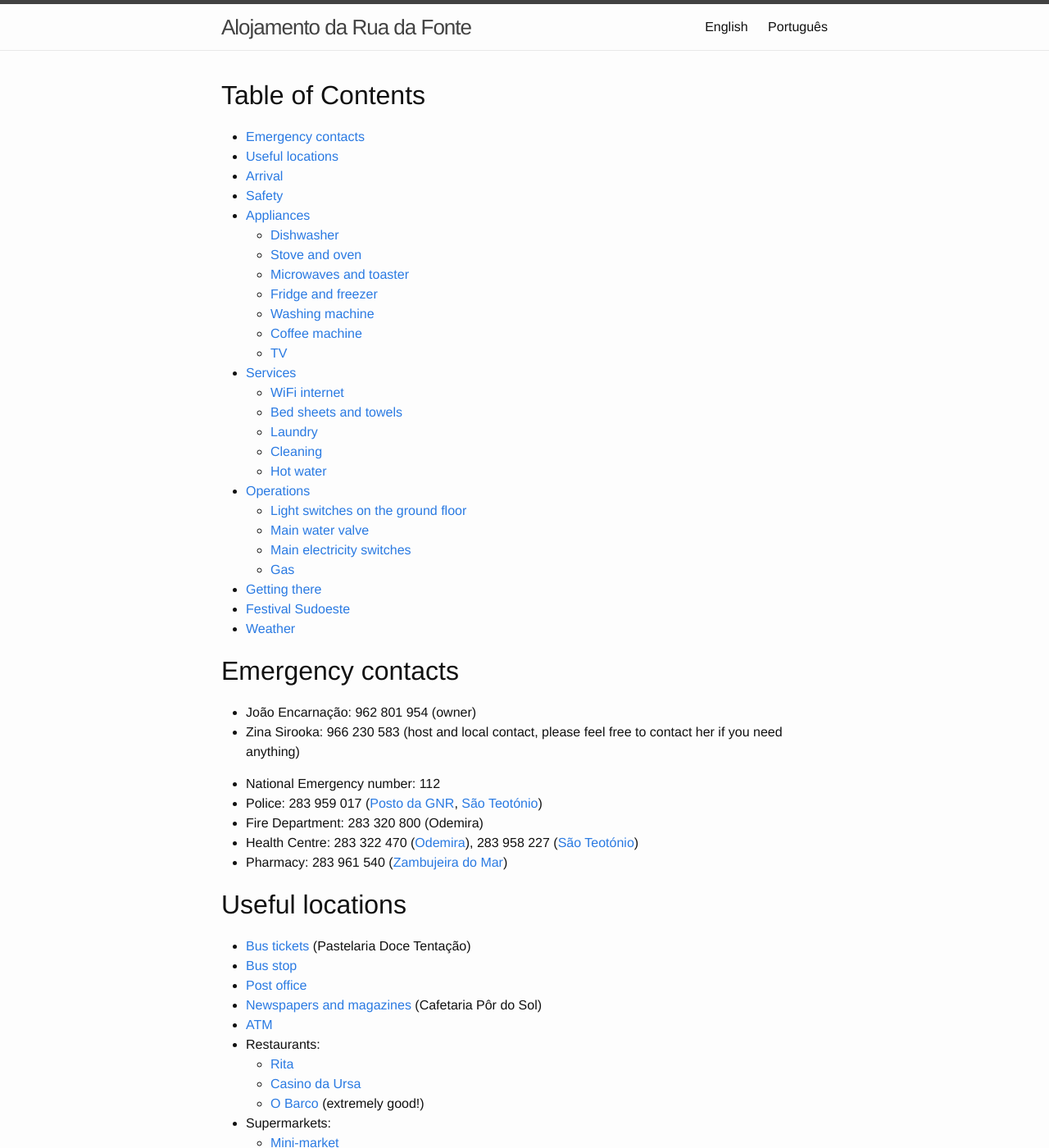
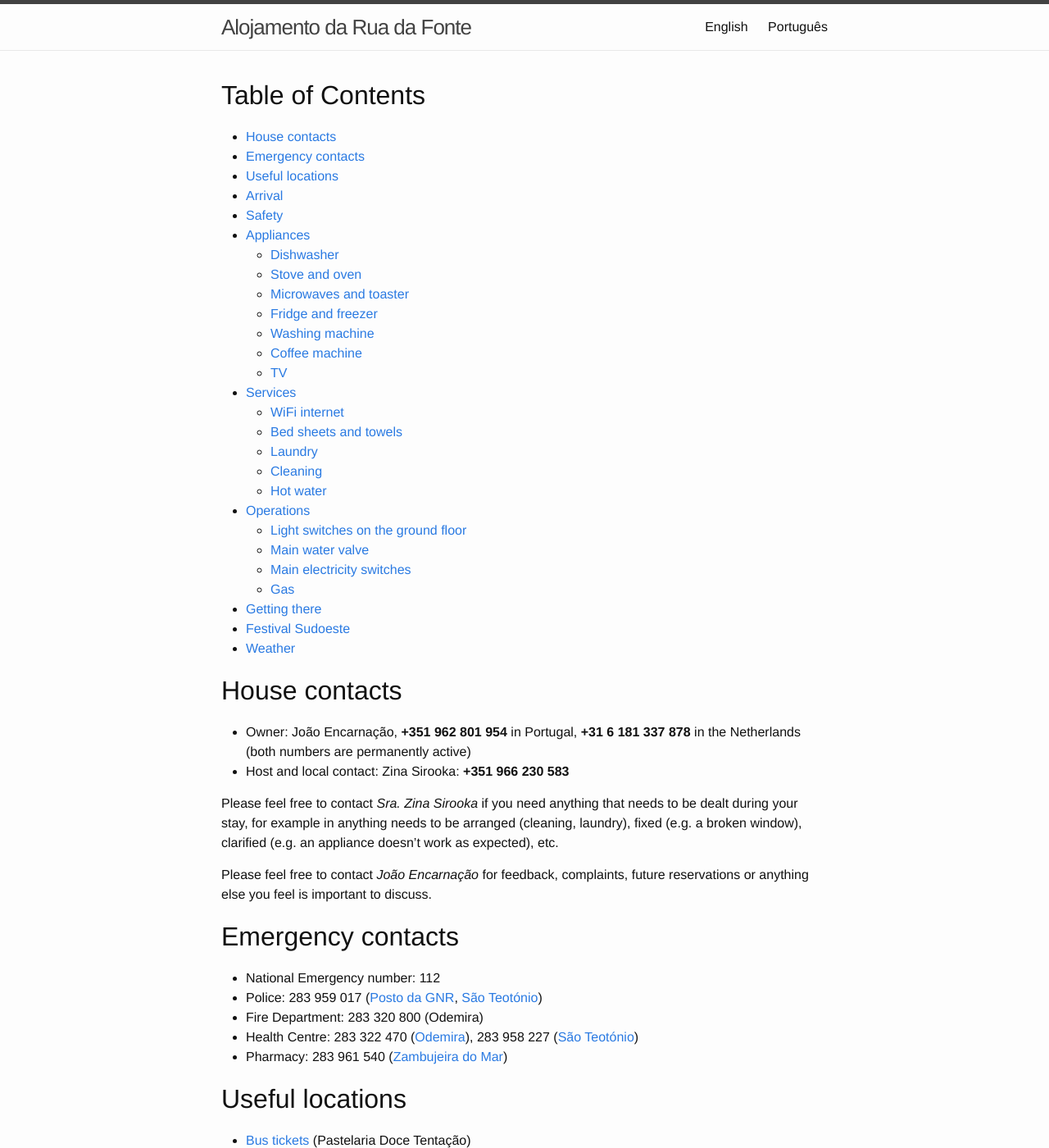
Before and after one commit to jgte/zh, a Jekyll site: the page built from english.md, in a window 1280 px wide and 1400 px high. Shown: the whole window at 82% size. Built offline with Jekyll 4.4.1, drawn with Linux system fonts in a browser that asks for light colours.

Commit message:
added a section on house contacts

```diff
--- a/english.md
+++ b/english.md
@@ -6,6 +6,7 @@ permalink: /en/
 ---
 
 # Table of Contents
+* [House contacts](#house-contacts)
 * [Emergency contacts](#emergency-contacts)
 * [Useful locations](#useful-locations)
 * [Arrival](#arrival)
@@ -33,10 +34,18 @@ permalink: /en/
 * [Festival Sudoeste](#festival-sudoeste)
 * [Weather](#weather)
 
+# House contacts
+
+* Owner: João Encarnação, **+351 962 801 954** in Portugal, **+31 6 181 337 878** in the Netherlands (both numbers are permanently active)
+* Host and local contact: Zina Sirooka: **+351 966 230 583**
+
+Please feel free to contact *Sra. Zina Sirooka* if you need anything that needs to be dealt during your stay, for example in anything needs to be arranged (cleaning, laundry), fixed (e.g. a broken window), clarified (e.g. an appliance doesn't work as expected), etc.
+
+Please feel free to contact *João Encarnação* for feedback, complaints, future reservations or anything else you feel is important to discuss.
+
+
 # Emergency contacts
 
-* João Encarnação: 962 801 954 (owner)
-* Zina Sirooka: 966 230 583 (host and local contact, please feel free to contact her if you need anything)
 
 * National Emergency number: 112
 * Police: 283 959 017 ([Posto da GNR](http://www.gnr.pt/portal/internet/contactos/detalhe.asp?codUnidade=20020755), [São Teotónio](https://goo.gl/maps/GgaR1FQeDt22))
```
